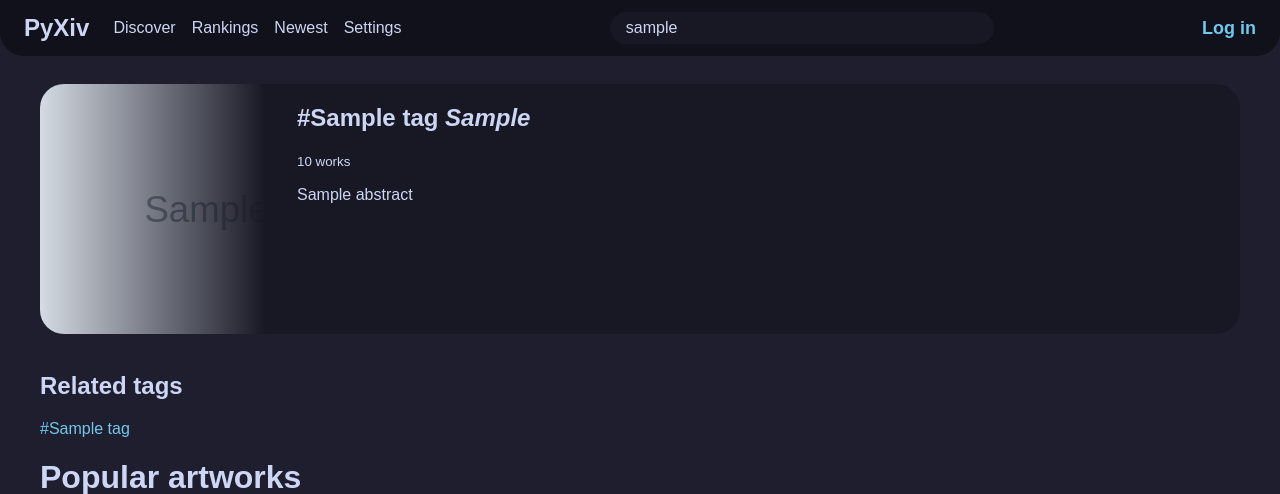
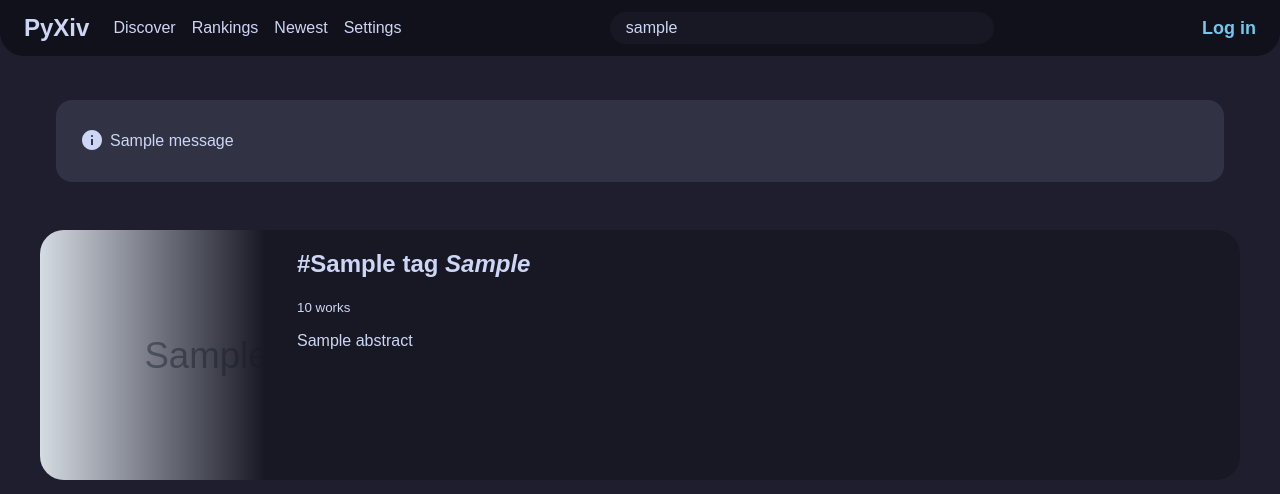
Before and after one commit to searinminecraft/Vixipy, a Flask app: a page that uses pyxiv/templates/layouts/default.html in a window 1280 px wide. Shown: the top 494 px of the page. Run offline with Flask 3, Linux system fonts and the light colour scheme; grey boxes marked "Sample" are stand-in pictures; one stand-in notice (Sample message) is shown; a database or web service that is not in the repository returns one stand-in record (values such as "Sample title"); data that the repository does not hold is empty; parts of the project's set-up code (start-up, migrations or seed data) failed here and were passed over.

Commit message:
fixes and improvements

```diff
--- a/pyxiv/app.py
+++ b/pyxiv/app.py
@@ -1,4 +1,4 @@
-from flask import Flask, Response, g, make_response, render_template, request
+from flask import Flask, Response, g, make_response, render_template, request, flash
 import traceback
 
 from requests import ConnectionError
@@ -26,6 +26,7 @@
 
 def create_app():
     app = Flask(__name__)
+    app.secret_key = cfg.PyXivSecret
 
     app.register_blueprint(proxy.proxy)
     app.register_blueprint(settings.settings)
@@ -88,7 +89,26 @@
         else:
             g.isAuthorized = True
 
-            g.userdata: User = getUser(g.userPxSession.split("_")[0])
+            try:
+                g.userdata: User = getUser(g.userPxSession.split("_")[0])
+            except api.PixivError:
+                flash("Token is not valid anymore (logged out?), so you were signed out.", "error")
+                g.userdata = None
+                g.isAuthorized = False
+                del g.userPxSession
+                del g.userPxCSRF
+
+                g.invalidSession = True
+
+
+    @app.after_request
+    def afterReq(r):
+        if g.get("invalidSession", False):
+
+            r.delete_cookie("PyXivCSRF")
+            r.delete_cookie("PyXivSession")
+
+        return r
 
     @app.route("/")
     def home():
--- a/pyxiv/static/style.css
+++ b/pyxiv/static/style.css
@@ -705,3 +705,32 @@
 	border-radius: 24px;
 	padding: 1em 2em;
 }
+
+.messages {
+	width: 100%;
+	padding: 1em;
+	display: flex;
+	flex-direction: column;
+	gap: 6px;
+	margin-bottom: 2em
+}
+
+.message {
+	border-radius: 16px;
+	padding: 1em 1.5em;
+	display: flex;
+	align-items: center;
+	background-color: #313244;
+}
+
+.message.error {
+	background-color: #f38ba8;
+	color: #11111b;
+
+}
+
+.message > svg {
+	fill: currentColor;
+	margin-right: 6px;
+	transform: translateY(-1px)
+}
--- a/pyxiv/templates/layouts/default.html
+++ b/pyxiv/templates/layouts/default.html
@@ -50,8 +50,22 @@
 		</header>
 		<main>
 			<div class="content">
-			{% block content %}
-			{% endblock %}
+				{% if get_flashed_messages()|length > 0%}
+				<div class="messages">
+					{% for categ, msg in get_flashed_messages(with_categories=true) %}
+					<div class="message {% if categ == 'error' %}error{% endif %}">
+						{% if categ == 'error' %}
+						<svg xmlns="http://www.w3.org/2000/svg" height="24px" viewBox="0 -960 960 960" width="24px" fill="#e8eaed"><path d="M480-280q17 0 28.5-11.5T520-320q0-17-11.5-28.5T480-360q-17 0-28.5 11.5T440-320q0 17 11.5 28.5T480-280Zm-40-160h80v-240h-80v240Zm40 360q-83 0-156-31.5T197-197q-54-54-85.5-127T80-480q0-83 31.5-156T197-763q54-54 127-85.5T480-880q83 0 156 31.5T763-763q54 54 85.5 127T880-480q0 83-31.5 156T763-197q-54 54-127 85.5T480-80Z"/></svg>
+						{% else %}
+						<svg xmlns="http://www.w3.org/2000/svg" height="24px" viewBox="0 -960 960 960" width="24px" fill="#e8eaed"><path d="M440-280h80v-240h-80v240Zm40-320q17 0 28.5-11.5T520-640q0-17-11.5-28.5T480-680q-17 0-28.5 11.5T440-640q0 17 11.5 28.5T480-600Zm0 520q-83 0-156-31.5T197-197q-54-54-85.5-127T80-480q0-83 31.5-156T197-763q54-54 127-85.5T480-880q83 0 156 31.5T763-763q54 54 85.5 127T880-480q0 83-31.5 156T763-197q-54 54-127 85.5T480-80Z"/></svg>
+						{% endif %}
+						<p>{{ msg }}</p>
+					</div>
+					{% endfor %}
+				</div>
+				{% endif %}
+				{% block content %}
+				{% endblock %}
 			</div>
 		</main>
 	</body>
```
Also changed, not shown: pyxiv/cfg.py (+6 -1 lines), pyxiv/routes/settings.py (+10 -21 lines), pyxiv/templates/artwork.html (+6 -3 lines).
